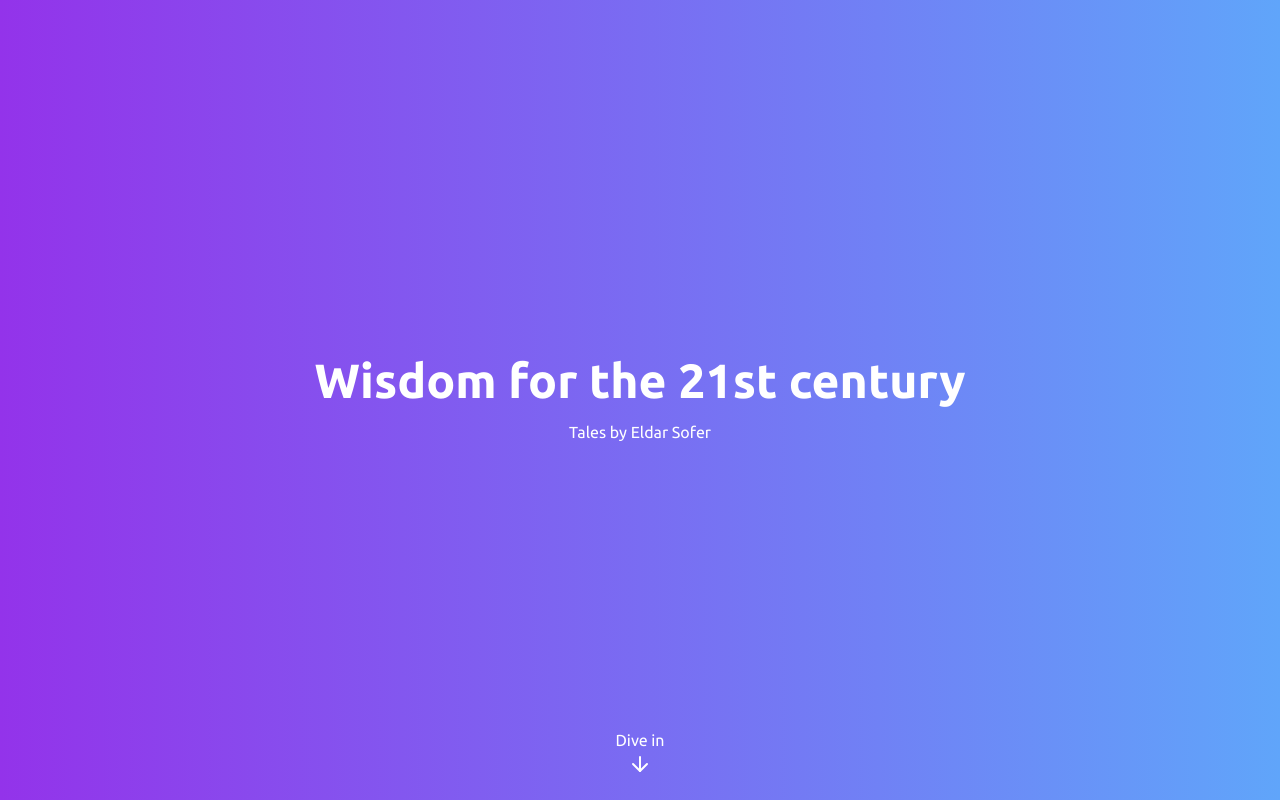
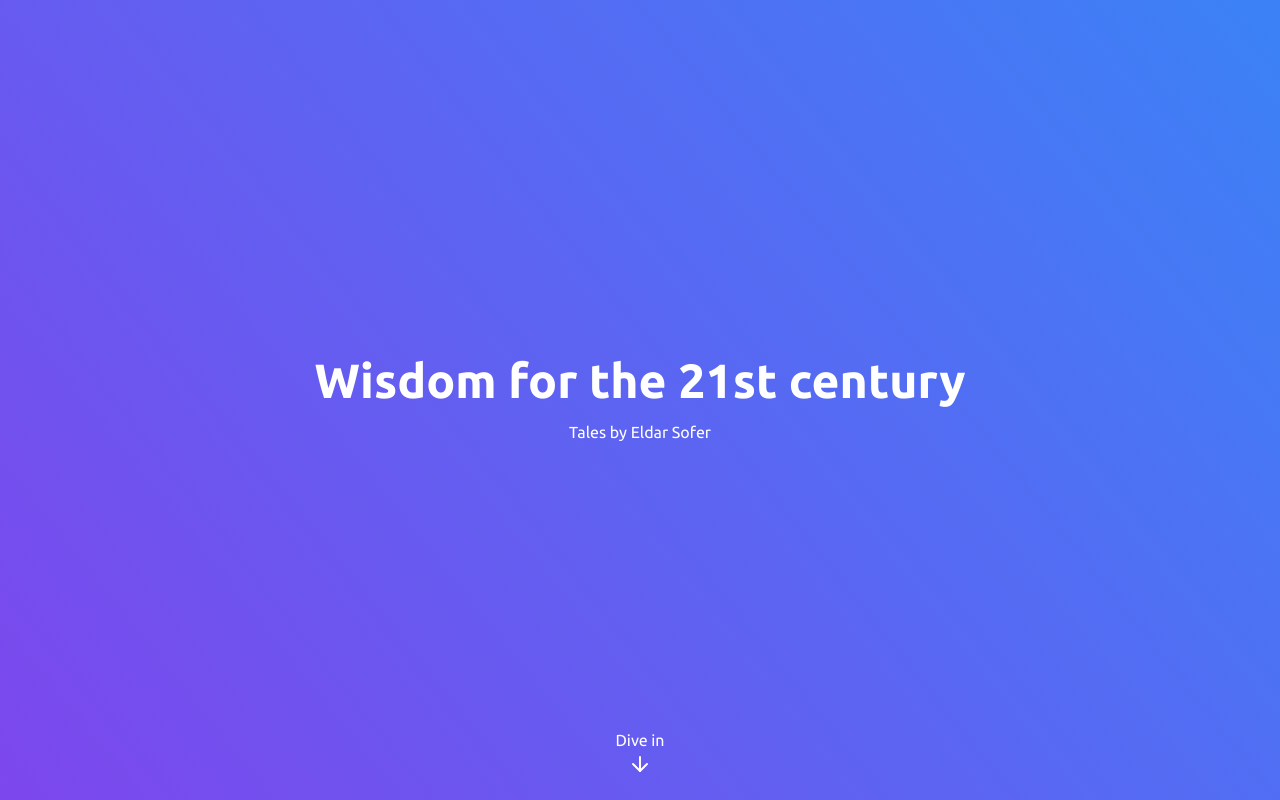
Before and after one commit to BenAzlay/EldarSofer, a Next.js app: page / in a window 1280 px wide. Shown: the top 800 px of the page. Built offline with nearby package versions, Linux system fonts and the light colour scheme.

Commit message:
Global background

```diff
--- a/src/app/globals.css
+++ b/src/app/globals.css
@@ -1,6 +1,10 @@
 @tailwind base;
 @tailwind components;
 @tailwind utilities;
+
+body {
+  color: #FFF;
+}
 
 /* width */
 ::-webkit-scrollbar {
--- a/src/app/page.js
+++ b/src/app/page.js
@@ -9,7 +9,7 @@ export default function Home() {
   const executeScroll = () => myRef.current.scrollIntoView({ behavior: 'smooth', block: 'start' });
 
   const firstPane = () => (
-      <div className="flex min-h-screen flex-col text-center items-center justify-center p-24 bg-gradient-to-r from-purple-600 to-blue-400 relative text-white">
+      <div className="flex min-h-screen flex-col text-center items-center justify-center p-24 relative text-white">
         <h1 className="font-bold text-5xl">
           Wisdom for the 21st century{" "}
         </h1>
@@ -61,7 +61,7 @@ export default function Home() {
   );
 
   return (
-    <main>
+    <main className="bg-gradient-to-tr from-purple-600 to-blue-500">
       {firstPane()}
       {secondPane()}
     </main>
```
